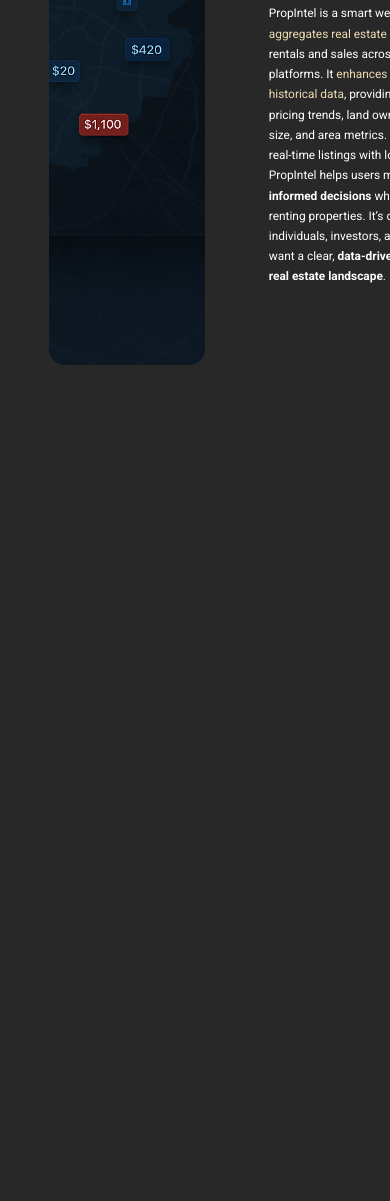
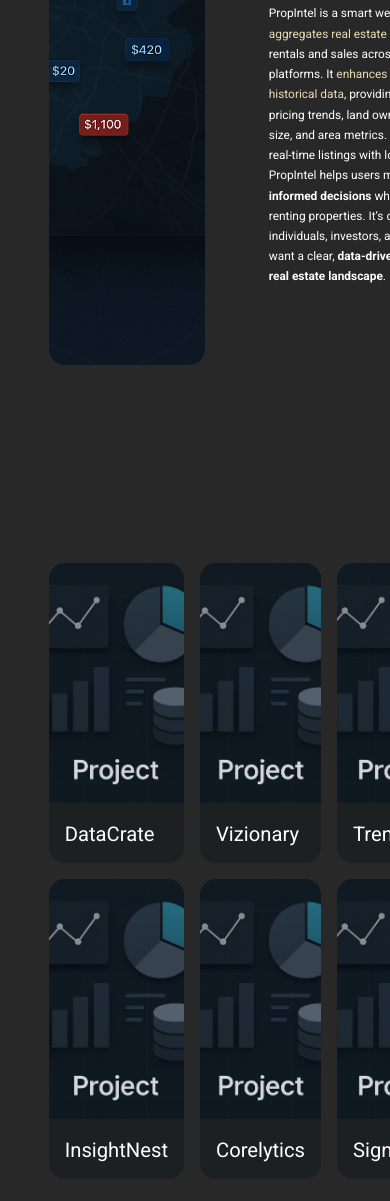
Before and after one commit to louisdeco/homepage, a website built with webpack: page src/index.html in a window 390 px wide. Shown: the part 2083-3284 px from the top of the page. Before the commit the page ends 2532 px from the top, so only its background shows below. Built offline with nearby package versions, Linux system fonts and the light colour scheme; a web font is replaced by a local one.

Commit message:
feat: add projects section with grid layout
Implement projects section to showcase portfolio work:
- Create HTML structure with 6 project cards using placeholder images
- Add CSS grid layout (2x3) with hover effects and styling
- Include project names and responsive card design
- Integrate section into overall page navigation

```diff
--- a/src/css/styles.css
+++ b/src/css/styles.css
@@ -397,3 +397,40 @@ header {
   font-size: calc(0.5rem + 1vw);
   line-height: 1.7;
 }
+
+.projects {
+  height: 100vh;
+  width: 75vw;
+  margin: auto;
+  display: grid;
+  grid: repeat(2, 300px) / repeat(3, 1fr);
+  gap: var(--spacing-s);
+  align-content: center;
+}
+
+.project {
+  border-radius: 1rem;
+  background-color: #1d2021;
+  cursor: pointer;
+}
+
+.project > img {
+  object-fit: cover;
+  object-position: top center;
+  height: 80%;
+  width: 100%;
+  border-top-left-radius: 1rem;
+  border-top-right-radius: 1rem;
+}
+
+.project-name {
+  color: white;
+  font-size: calc(1rem + 0.5vh);
+  padding: var(--spacing-s);
+}
+
+.project:hover {
+  transition: 0.2s all ease-in-out;
+  transform: scale(105%);
+  border: 2px var(--fg) solid;
+}
--- a/src/index.html
+++ b/src/index.html
@@ -534,7 +534,32 @@
         </p>
       </div>
     </section>
-    <section class="work"></section>
+    <section id="projects" class="projects">
+      <div class="project">
+        <img src="./assets/placeholder.png" alt="a placeholder" />
+        <p class="project-name">DataCrate</p>
+      </div>
+      <div class="project">
+        <img src="./assets/placeholder.png" alt="a placeholder" />
+        <p class="project-name">Vizionary</p>
+      </div>
+      <div class="project">
+        <img src="./assets/placeholder.png" alt="a placeholder" />
+        <p class="project-name">TrendFlux</p>
+      </div>
+      <div class="project">
+        <img src="./assets/placeholder.png" alt="a placeholder" />
+        <p class="project-name">InsightNest</p>
+      </div>
+      <div class="project">
+        <img src="./assets/placeholder.png" alt="a placeholder" />
+        <p class="project-name">Corelytics</p>
+      </div>
+      <div class="project">
+        <img src="./assets/placeholder.png" alt="a placeholder" />
+        <p class="project-name">SignalHive</p>
+      </div>
+    </section>
     <section class="contact"></section>
     <footer></footer>
   </body>
```
Also changed, not shown: src/assets/placeholder.png (added).
